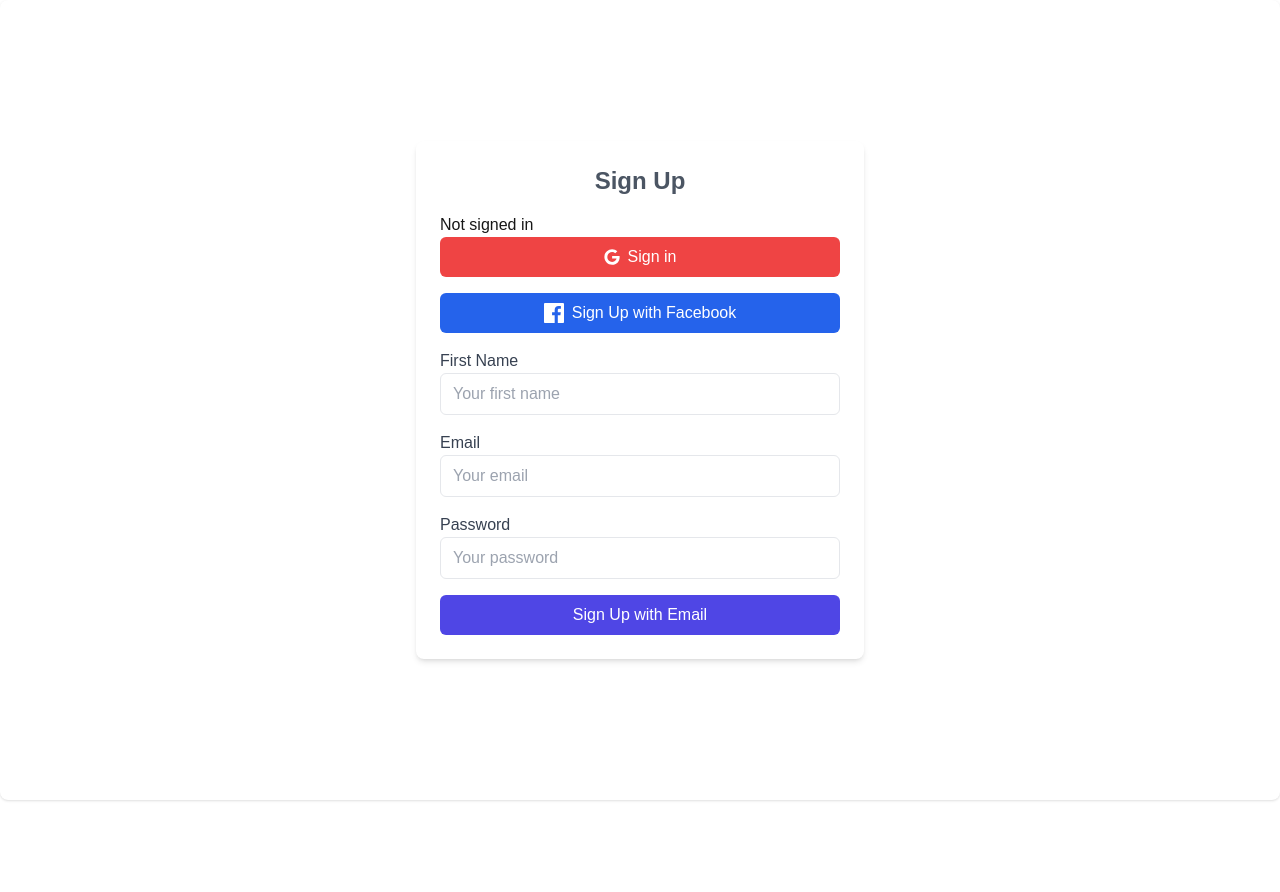
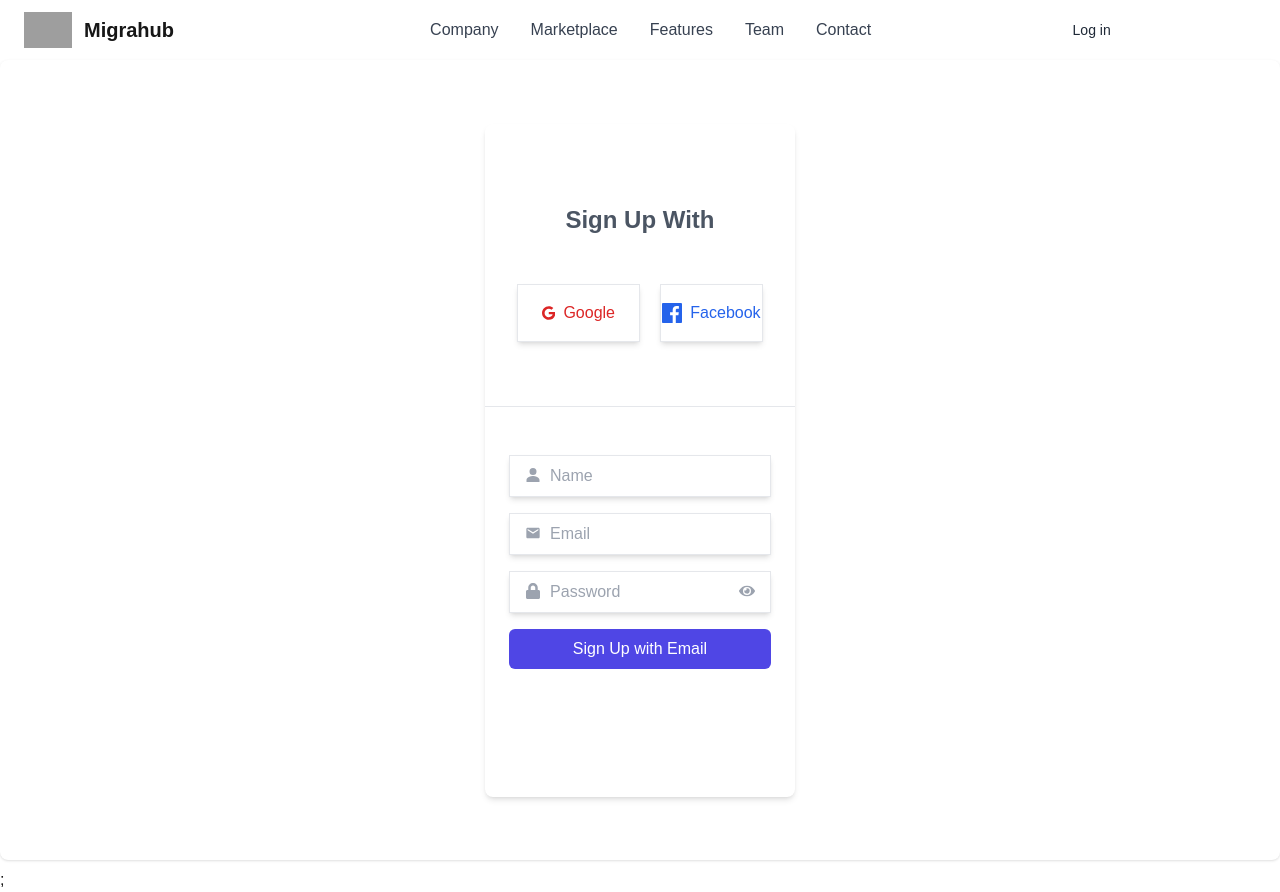
Before and after one commit to prashant-kumar96/MigraHub, a Next.js app: page /loginpage in a window 1280 px wide. Before the commit the page ends 808 px from the top, so only its background shows below. Built offline with nearby package versions, Linux system fonts and the light colour scheme; no server answers; grey boxes are pictures that could not be loaded; a web font is replaced by a local one.

Commit message:
login form

```diff
--- a/package.json
+++ b/package.json
@@ -14,12 +14,15 @@
     "react": "^18",
     "react-dom": "^18",
     "react-flags-select": "^2.2.3",
-    "react-icons": "^5.3.0"
+    "react-icons": "^5.3.0",
+    "react-select": "^5.8.1",
+    "react-select-country-list": "^2.2.3"
   },
   "devDependencies": {
     "@types/node": "^20",
     "@types/react": "^18",
     "@types/react-dom": "^18",
+    "@types/react-select-country-list": "^2.2.3",
     "eslint": "^8",
     "eslint-config-next": "14.2.15",
     "postcss": "^8",
--- a/src/components/StepsModal.tsx
+++ b/src/components/StepsModal.tsx
@@ -2,7 +2,7 @@ import React, { useState } from "react";
 import ReactFlagsSelect from "react-flags-select";
 import ProgressBar from "./ProgressBar";
 import { PiHeadsetFill } from "react-icons/pi";
-import { countriesCodes, ModalData } from "@/utils/modalData";
+import {  ModalData } from "@/utils/modalData";
 import Radio from "@/utils/Radio";
 import Checkbox from "@/utils/Checkbox";
 import { FaGoogle } from "react-icons/fa";
@@ -10,12 +10,14 @@ import GoogleProvider from "next-auth/providers/google";
 import { useSession, signIn, signOut } from "next-auth/react"
 import GoogleLoginButton from "./loginButton";
 import { useRouter } from "next/router";
+import countryList from "react-select-country-list";
 
 interface Props {
   setShouldStartjourneyShow: React.Dispatch<React.SetStateAction<boolean>>;
   citizenshipCountry: string;
   setCitizenshipCountry: React.Dispatch<React.SetStateAction<string>>;
   onSelectCitizenShipCountry: (code: string) => void;
+  countryCodes: []
 }
 
 const StepsModal: React.FC<Props> = ({
@@ -23,6 +25,7 @@ const StepsModal: React.FC<Props> = ({
   setShouldStartjourneyShow,
   setCitizenshipCountry,
   onSelectCitizenShipCountry,
+  countryCodes
 }) => {
   const handleCloseModal = () => {
     setShouldStartjourneyShow(false);
@@ -121,6 +124,8 @@ const StepsModal: React.FC<Props> = ({
   };
 
   const showFullCountryName = (code:string) => {
+    let country :{ label:string, value:string} = countryList().getData().find(country => country.value == code )
+    return country.label;
     let fullCountryName = "";
     switch (code) {
       case "IN":
@@ -211,7 +216,7 @@ const StepsModal: React.FC<Props> = ({
                     selected={citizenshipCountry}
                     onSelect={handleSelectCitizenShipCountry}
                     className="bg-white text-black"
-                    countries={countriesCodes}
+                    countries={countryCodes}
                     searchable
                     /*showSelectedLabel={showSelectedLabel}
         selectedSize={selectedSize}
@@ -299,7 +304,7 @@ const StepsModal: React.FC<Props> = ({
                         selected={data.handleSelectFromWhichCountry}
                         onSelect={handleSelectFromWhichCountry}
                         className="bg-white text-black"
-                        countries={countriesCodes.filter(c=>c!==citizenshipCountry)}
+                        countries={countryCodes.filter(c=>c!==citizenshipCountry)}
                         searchable
                         /*showSelectedLabel={showSelectedLabel}
         selectedSize={selectedSize}
--- a/src/components/TravelPlan.tsx
+++ b/src/components/TravelPlan.tsx
@@ -1,14 +1,16 @@
 import React, { useState } from "react";
 import ReactFlagsSelect from "react-flags-select";
 import StepsModal from "./StepsModal";
-import { countriesCodes } from "@/utils/modalData";
+// import { countriesCodes } from "@/utils/modalData";
+import countryList from "react-select-country-list";
 
 const Banner = () => {
   const [citizenshipCountry, setCitizenshipCountry] = useState("");
   const [destinationCountry, setDestinationCountry] = useState("");
   const [shouldStartjourneyShow, setShouldStartjourneyShow] = useState(false);
-  const [citizenshipCountryCodes, setCitizenshipCountryCodes] = useState(countriesCodes);
-  const [destinationCountryCodes, setDestinationCountryCodes] = useState(countriesCodes);
+  const countryCodes = countryList().getData().map(country => country.value)
+  const [citizenshipCountryCodes, setCitizenshipCountryCodes] = useState(countryCodes);
+  const [destinationCountryCodes, setDestinationCountryCodes] = useState(countryCodes);
   const [error, setError] = useState({
     citizenshipCountryError:"",
     destinationCountryError:"",
@@ -22,7 +24,7 @@ const Banner = () => {
       citizenshipCountryError:""
     }))
     setCitizenshipCountry(code);
-    let temp = [...countriesCodes]
+    let temp = [...countryCodes]
     const index = destinationCountryCodes.indexOf(code);
     if(index>-1){
       temp.splice(index,1)
@@ -35,7 +37,7 @@ const Banner = () => {
       destinationCountryError:""
     }))
     setDestinationCountry(code);
-    let temp = [...countriesCodes]
+    let temp = [...countryCodes]
     const index = citizenshipCountryCodes.indexOf(code);
     if(index>-1){
       temp.splice(index,1)
@@ -174,6 +176,7 @@ const Banner = () => {
           citizenshipCountry={citizenshipCountry}
           setCitizenshipCountry={setCitizenshipCountry}
           onSelectCitizenShipCountry={onSelectCitizenShipCountry}
+          countryCodes={countryCodes}
         />
       )}
     </section>
--- a/src/components/loginButton.tsx
+++ b/src/components/loginButton.tsx
@@ -9,19 +9,18 @@ export default function GoogleLoginButton() {
     return (
       <>
         Signed in as {session.user.email} <br />
-        <button onClick={() => signOut()}>Sign out</button>
+        <button className="flex items-center justify-center w-1/2 text-red-600 py-4 mb-4 gap-2 px-6 shadow-md border border-gray-200" onClick={() => signOut()}>Sign out</button>
       </>
     );
   }
   return (
     <>
-      Not signed in <br />
       <button
         onClick={() => signIn("google")}
-        className="flex items-center justify-center w-full bg-red-500 text-white py-2 rounded-md mb-4 gap-2"
+        className="flex items-center justify-center w-1/2 text-red-600 py-4 mb-4 gap-2 px-6 shadow-md border border-gray-200"
       >
-        <FaGoogle />
-        Sign in
+        <FaGoogle className="text-red-600"/>
+        Google
       </button>
     </>
   );
--- a/src/pages/loginpage.tsx
+++ b/src/pages/loginpage.tsx
@@ -1,15 +1,17 @@
-import AfterLoginLayout from '@/components/AfterLoginLayout';
-import GoogleLoginButton from '@/components/loginButton'
-import React, { useState } from 'react'
+import AfterLoginLayout from "@/components/AfterLoginLayout";
+import BeforeLoginLayout from "@/components/BeforeLoginLayout";
+import GoogleLoginButton from "@/components/loginButton";
+import React, { useState } from "react";
+import { FaEye, FaLock } from "react-icons/fa";
+import { IoPersonSharp } from "react-icons/io5";
+import { MdEmail } from "react-icons/md";
 
 const LoginPage = () => {
-
   const [formData, setFormData] = useState({
     firstName: "",
     email: "",
     password: "",
   });
-
 
   const handleChange = (e) => {
     setFormData({
@@ -24,18 +26,18 @@ const LoginPage = () => {
     console.log("Sign up with:", formData);
   };
   return (
-    <div>
-       <div className=" bg-gray-100 flex items-center justify-center  bg-white rounded-lg shadow dark:bg-gray-700 mb-2 py-8 h-screen" >
-                <div className="w-full max-w-md bg-white shadow-md rounded-lg p-6">
+    <div className="bg-gray-100 flex items-center justify-center  bg-white rounded-lg shadow dark:bg-gray-700 mb-2 h-screen">
+      <div className="bg-white shadow-md rounded-lg py-20">
         <h1 className="text-2xl font-bold mb-4 text-center text-gray-600">
-                    Sign Up
+          Sign Up With
         </h1>
 
+        <div className="flex gap-5  px-8 my-12 justify-around">
           <GoogleLoginButton />
 
           <button
             onClick={() => {}}
-                    className="flex items-center justify-center w-full bg-blue-600 text-white py-2 rounded-md mb-4"
+            className="flex items-center justify-center text-blue-600 py-4 mb-4  w-1/2 shadow-md border border-gray-200"
           >
             <svg
               className="w-5 h-5 mr-2"
@@ -45,47 +47,51 @@ const LoginPage = () => {
             >
               <path d="M22.675 0h-21.35C.595 0 0 .595 0 1.326v21.348C0 23.406.595 24 1.325 24h11.495v-9.294H9.692v-3.622h3.128V8.413c0-3.1 1.893-4.788 4.659-4.788 1.325 0 2.464.099 2.794.143v3.24h-1.917c-1.505 0-1.797.715-1.797 1.763v2.312h3.587l-.467 3.621h-3.12V24h6.116C23.405 24 24 23.405 24 22.676V1.326C24 .595 23.405 0 22.675 0z" />
             </svg>
-                    Sign Up with Facebook
+            Facebook
           </button>
+        </div>
 
+        <hr />
+        <div className="p-6 py-12">
           <form onSubmit={handleEmailSignup}>
-                    <div className="mb-4">
-                      <label className="block text-gray-700">First Name</label>
+            <div className="mb-4 relative">
+              <IoPersonSharp className="absolute left-4 top-3 text-gray-400" />
               <input
                 type="text"
                 name="firstName"
                 value={formData.firstName}
                 onChange={handleChange}
                 required
-                        className="w-full px-3 py-2 border rounded-md"
-                        placeholder="Your first name"
+                className="w-full px-3 py-2 border w-96 shadow-md border border-gray-200 pl-10"
+                placeholder="Name"
               />
             </div>
 
-                    <div className="mb-4">
-                      <label className="block text-gray-700">Email</label>
+            <div className="mb-4 relative">
+              <MdEmail className="absolute left-4 top-3 text-gray-400" />
               <input
                 type="email"
                 name="email"
                 value={formData.email}
                 onChange={handleChange}
                 required
-                        className="w-full px-3 py-2 border rounded-md"
-                        placeholder="Your email"
+                className="w-full px-3 py-2 border shadow-md border border-gray-200 pl-10"
+                placeholder="Email"
               />
             </div>
 
-                    <div className="mb-4">
-                      <label className="block text-gray-700">Password</label>
+            <div className="mb-4 relative">
+              <FaLock className="absolute left-4 top-3 text-gray-400" />
               <input
                 type="password"
                 name="password"
                 value={formData.password}
                 onChange={handleChange}
                 required
-                        className="w-full px-3 py-2 border rounded-md"
-                        placeholder="Your password"
+                className="w-full px-3 py-2 border shadow-md border border-gray-200 pl-10"
+                placeholder="Password"
               />
+              <FaEye className="absolute right-4 top-3 text-gray-400" />
             </div>
 
             <button
@@ -98,7 +104,7 @@ const LoginPage = () => {
         </div>
       </div>
     </div>
-  )
-}
+  );
+};
 
-export default LoginPage
+export default BeforeLoginLayout(LoginPage);
--- /dev/null
+++ b/src/pages/test.tsx
@@ -0,0 +1,17 @@
+import React, { useState, useMemo } from 'react'
+import Select from 'react-select'
+import countryList from 'react-select-country-list'
+
+function CountrySelector() {
+  const [value, setValue] = useState('')
+  const options = useMemo(() => countryList().getData(), [])
+  console.log("@@",countryList().getData())
+  const changeHandler = (value:any) => {
+    console.log("value",value)
+    setValue(value)
+  }
+
+  return <Select options={options} value={value} onChange={changeHandler} />
+}
+
+export default CountrySelector
--- a/src/utils/modalData.ts
+++ b/src/utils/modalData.ts
@@ -52,5 +52,4 @@ const ModalData = [
   },
 ];
 
-const countriesCodes = ["IN", "fi", "GB", "IE", "IT", "NL", "SE", "CA","US"]
-export { ModalData , countriesCodes };
+export { ModalData };
```
Also changed, not shown: src/components/CountriesList.tsx (added), 1 other file (tests, documents, lock files or other folders). Lines whose indentation alone changed are shown as unchanged.
